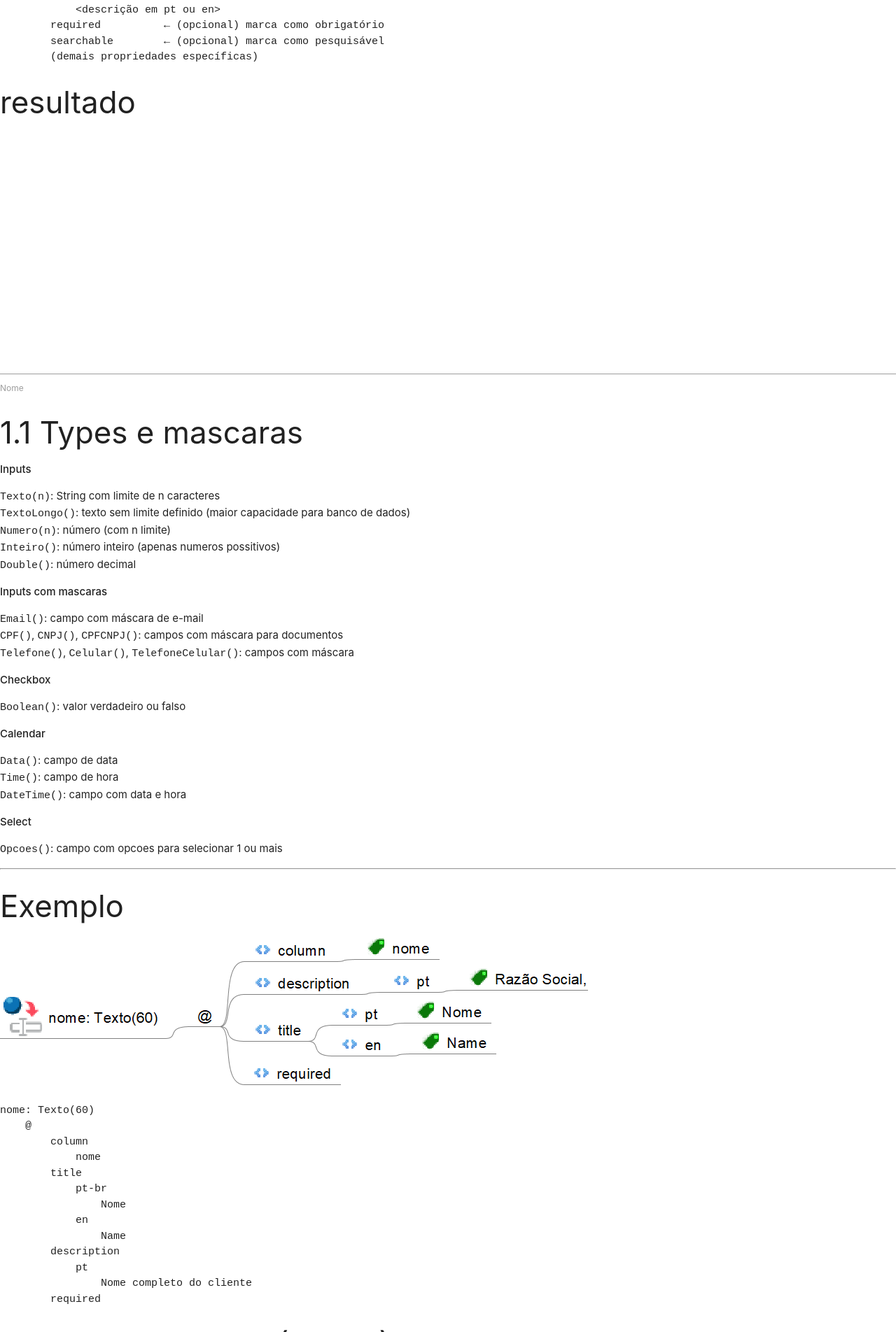
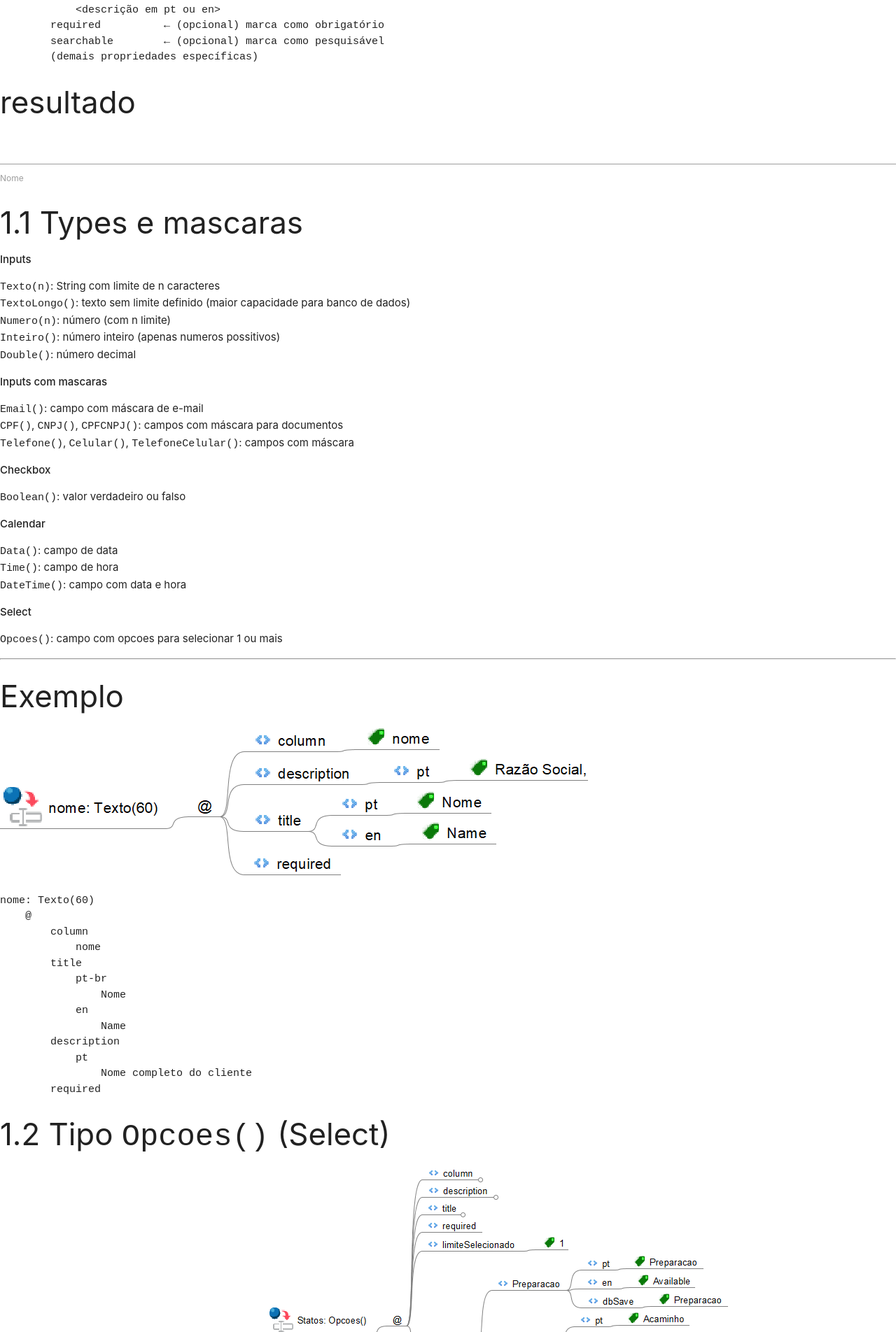
Before and after one commit to nobuntu-br/nobuntu-br.github.io, a Jekyll site: the page built from index.md, in a window 1280 px wide. Shown: the part 572-2476 px from the top of the page at 70% size. Built offline with Jekyll 4.4.1, drawn with Linux system fonts in a browser that asks for light colours.

Commit message:
Update index.md

````diff
--- a/index.md
+++ b/index.md
@@ -28,10 +28,6 @@ Eles podem ser configurados como campos obrigatórios ou opcionais.
         (demais propriedades específicas)
 ```
 ### resultado
-
-<div id="editor1" style="height: 300px; width: 100%; border-radius: 6px;"></div>
-
-
 
 <div class="outlined-textfield">
   <input type="text" placeholder="" id="nome" />
````
